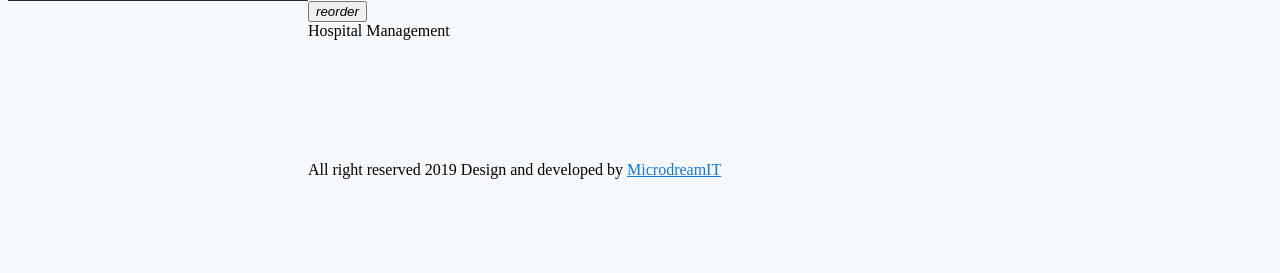
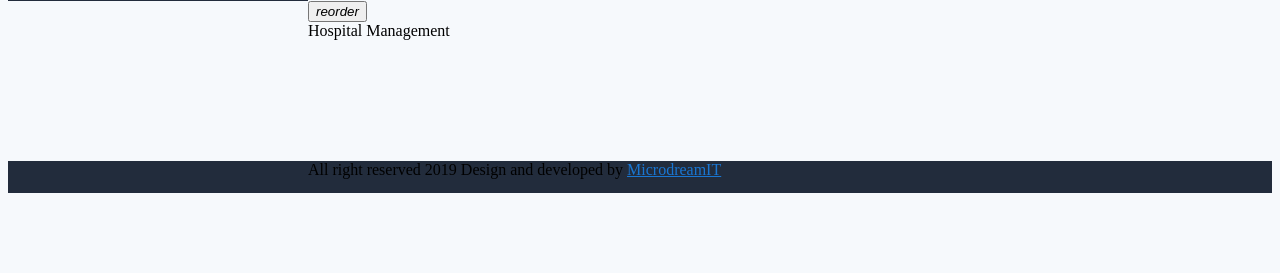
Before and after one commit to MicroDreamIT/pryn-lb, a Django app: page / in a window 1280 px wide. Shown: the part 245-518 px from the top of the page. Run offline with Django 3.2, Linux system fonts and the light colour scheme; style sheets or scripts are compiled from the project's sources; parts of the project's set-up code (start-up, migrations or seed data) failed here and were passed over; some libraries are stand-ins or nearby versions; grey boxes are pictures that could not be loaded.

Commit message:
working on forms

```diff
--- a/resources/sass/app.scss
+++ b/resources/sass/app.scss
@@ -5,7 +5,14 @@
 @import '~vuetify/dist/vuetify.min.css';
 @import '~material-design-icons-iconfont/dist/material-design-icons.css';
 
+//variables
+$own-primary:#222c3c ;
+
+
+
 @import 'custom';
+
+
 
   .navbar-laravel {
     background-color: #fff;
--- a/resources/sass/custom.scss
+++ b/resources/sass/custom.scss
@@ -49,3 +49,7 @@ body{
           url(https://images.pexels.com/photos/247786/pexels-photo-247786.jpeg);
           background-size: cover;
     }
+
+   .theme--light.v-footer{
+      background: $own-primary!important;
+    }
--- a/templates/partial/content.html
+++ b/templates/partial/content.html
@@ -17,7 +17,7 @@
                <router-view></router-view>
 
     </v-content>
-    <v-footer color="indigo" app inset>
-        <span class="white--text pl-2">All right reserved 2019 Design and developed by <a href="http://www.microdreamit.com">MicrodreamIT </a></span>
+    <v-footer color=" " app inset>
+        <span class="white--text pl-5">All right reserved 2019 Design and developed by <a href="http://www.microdreamit.com">MicrodreamIT </a></span>
     </v-footer>
 </v-app>
```
